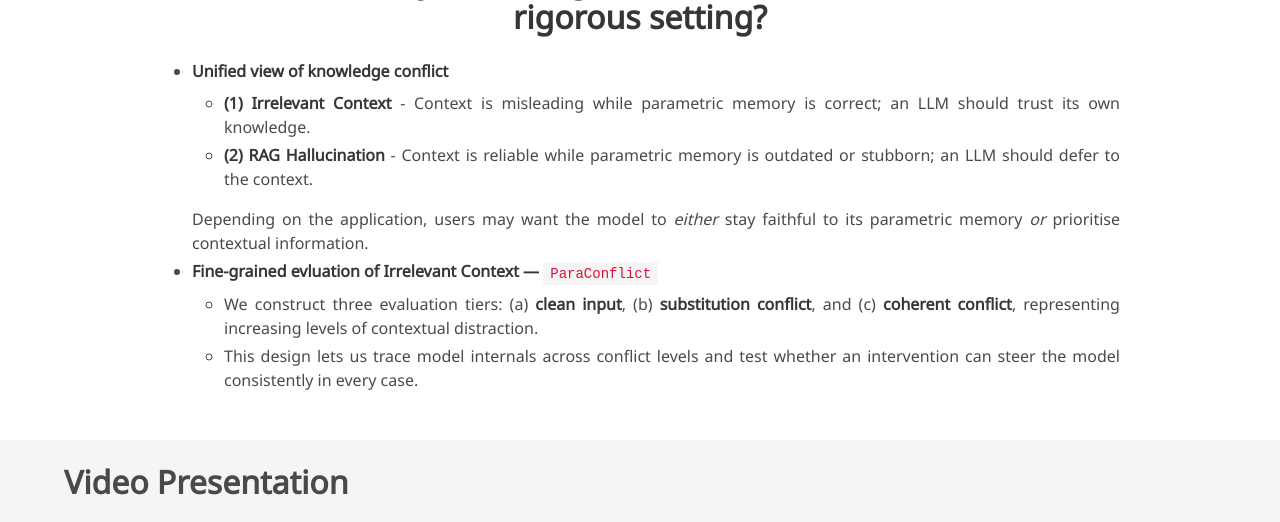
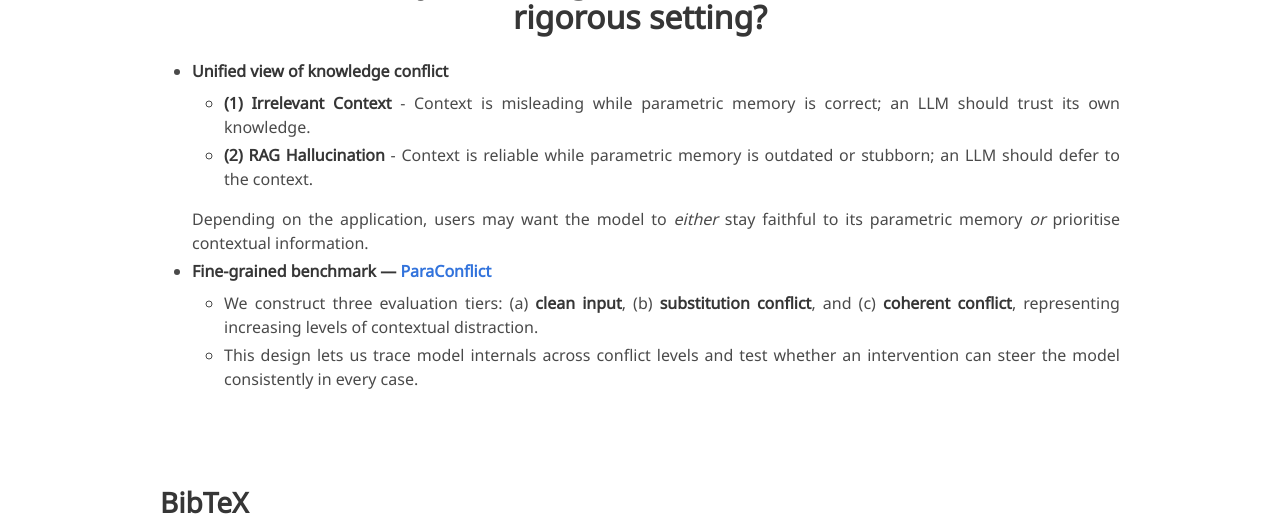
Before and after one commit to GaotangLi/GaotangLi.github.io, a Jekyll site: the page project_page/Taming-Knowledge-Conflict/index.html, which Jekyll copies as it is, in a window 1280 px wide and 1400 px high, scrolled down 946 px. Shown: the top 522 px of the window. Built offline with Jekyll 4.4.1, drawn with Linux system fonts in a browser that asks for light colours; nearby versions of some CDN libraries; some web fonts are replaced; library files that are not in the unit come from our copies; a style sheet for code colours, icons or effects is not loaded; some of the changed text lies outside the part shown; grey boxes are pictures that could not be loaded.

Commit message:
add section

```diff
--- a/project_page/Taming-Knowledge-Conflict/index.html
+++ b/project_page/Taming-Knowledge-Conflict/index.html
@@ -167,7 +167,7 @@
             </li>
 
             <li>
-              <strong>Fine-grained evluation of Irrelevant Context &mdash; <code>ParaConflict</code></strong>
+              <strong>Fine-grained benchmark &mdash; <a href="https://huggingface.co/datasets/gaotang/ParaConfilct" target="_blank" rel="noopener noreferrer">ParaConflict</a></strong>
               <ul>
                 <li>
                   We construct three evaluation tiers:
@@ -194,67 +194,11 @@
 
 
 
-<!-- Youtube video -->
-<section class="hero is-small is-light">
-  <div class="hero-body">
-    <div class="container">
-      <!-- Paper video. -->
-      <h2 class="title is-3">Video Presentation</h2>
-      <div class="columns is-centered has-text-centered">
-        <div class="column is-four-fifths">
-
-          <div class="publication-video">
-            <!-- Youtube embed code here -->
-            <iframe src="https://www.youtube.com/embed/JkaxUblCGz0" frameborder="0" allow="autoplay; encrypted-media" allowfullscreen></iframe>
-          </div>
-        </div>
-      </div>
-    </div>
-  </div>
-</section>
-<!-- End youtube video -->
-
-
-<!-- Video carousel -->
-<section class="hero is-small">
-  <div class="hero-body">
-    <div class="container">
-      <h2 class="title is-3">Another Carousel</h2>
-      <div id="results-carousel" class="carousel results-carousel">
-        <div class="item item-video1">
-          <video poster="" id="video1" autoplay controls muted loop height="100%">
-            <!-- Your video file here -->
-            <source src="static/videos/carousel1.mp4"
-            type="video/mp4">
-          </video>
-        </div>
-        <div class="item item-video2">
-          <video poster="" id="video2" autoplay controls muted loop height="100%">
-            <!-- Your video file here -->
-            <source src="static/videos/carousel2.mp4"
-            type="video/mp4">
-          </video>
-        </div>
-        <div class="item item-video3">
-          <video poster="" id="video3" autoplay controls muted loop height="100%">\
-            <!-- Your video file here -->
-            <source src="static/videos/carousel3.mp4"
-            type="video/mp4">
-          </video>
-        </div>
-      </div>
-    </div>
-  </div>
-</section>
-<!-- End video carousel -->
-
-
-
 
 
 
 <!-- Paper poster -->
-<section class="hero is-small is-light">
+<!-- <section class="hero is-small is-light">
   <div class="hero-body">
     <div class="container">
       <h2 class="title">Poster</h2>
@@ -264,7 +208,7 @@
 
       </div>
     </div>
-  </section>
+  </section> -->
 <!--End paper poster -->
 
 
```
